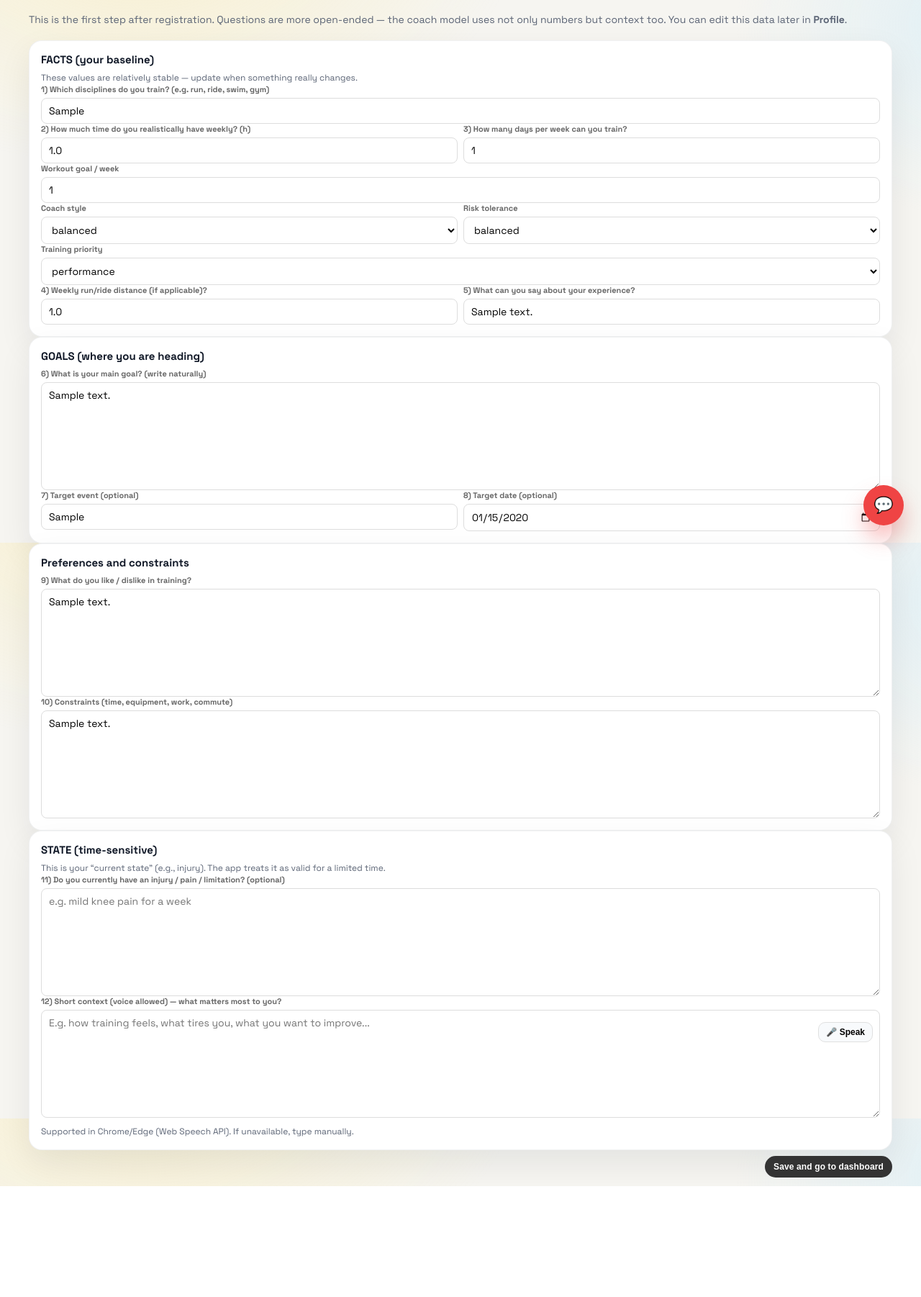
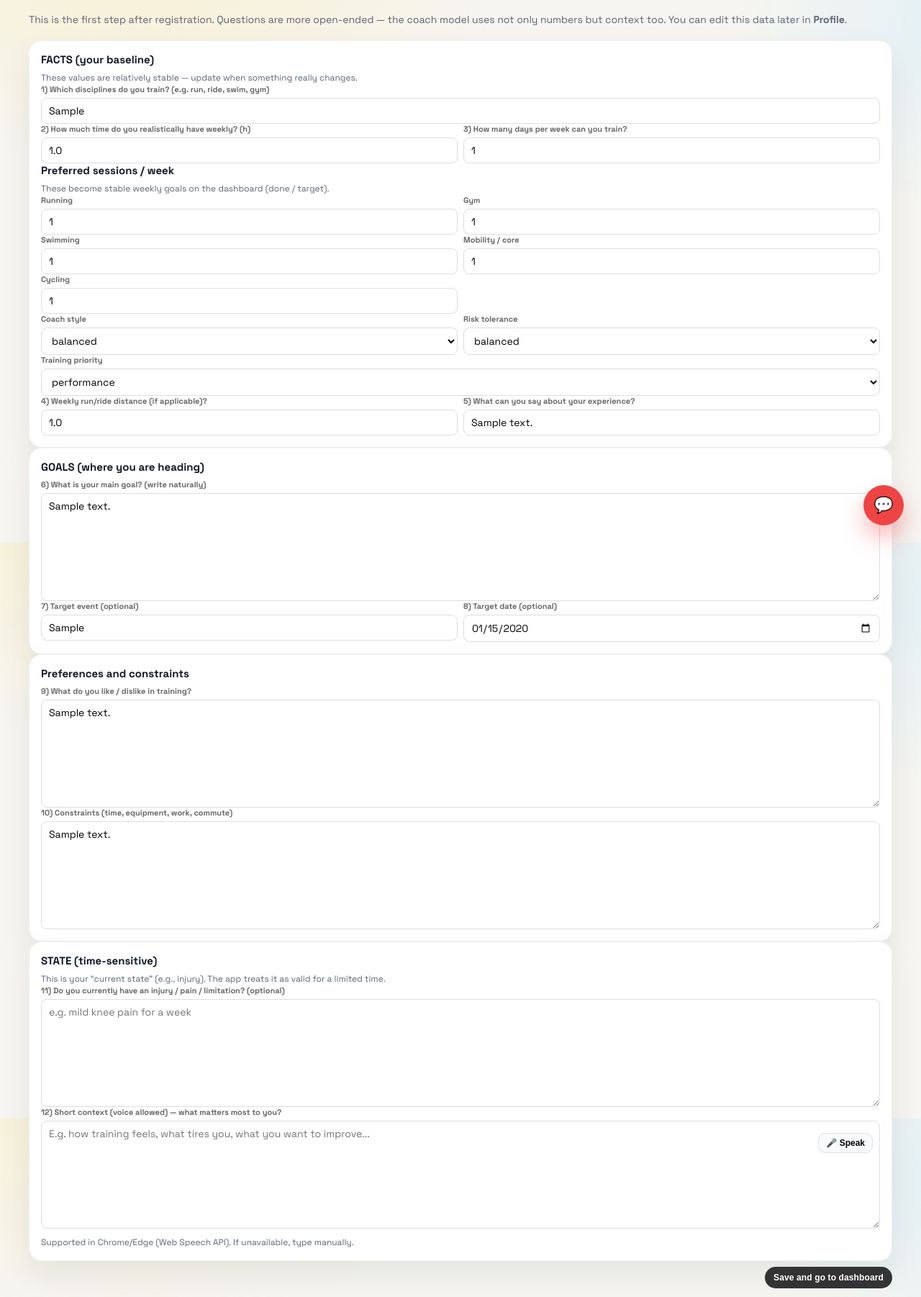
Before and after one commit to kub147/training-app, a Flask app: page /onboarding in a window 1280 px wide. Shown: the part 46-1848 px from the top of the page at 72% size. Before the commit the page ends 1694 px from the top, so only its background shows below. Run offline with Flask 3, Linux system fonts and the light colour scheme; a user stored in the database is signed in; tables that the repository leaves empty hold one stand-in row (values such as "Sample post"); some libraries are stand-ins or nearby versions.

Commit message:
added numbers of traning

```diff
--- a/app.py
+++ b/app.py
@@ -75,7 +75,7 @@ I18N = {
         "calendar_city_prompt": "Podaj miasto do prognozy pogody (np. Warszawa):",
         "calendar_city_not_found": "Nie znaleziono miasta",
         "calendar_progress": "Realizacja tygodnia",
-        "calendar_goal_missing": "Ustaw cel tygodniowy w profilu, by lepiej śledzić postęp.",
+        "calendar_goal_missing": "Ustaw cele tygodniowe w profilu, by lepiej śledzić postęp.",
         "calendar_copy_garmin": "Kopiuj pod Garmin",
         "calendar_copied": "Skopiowano opis treningu",
         "plan_warmup": "Rozgrzewka",
@@ -139,7 +139,7 @@ I18N = {
         "goal_done_text": "Cel osiągnięty! 🎉",
         "goal_left_text": "Zostało: {count}",
         "goal_profile_hint": "Cel ustawisz w profilu",
-        "goal_per_week_label": "Cel treningów / tydzień",
+        "goal_per_week_label": "Cel biegów / tydzień",
         "activity_count_title": "⏱️ Aktywności (liczba)",
         "km_chart_title": "📏 Kilometry według dyscypliny",
         "km_total_label": "Łącznie",
@@ -175,7 +175,7 @@ I18N = {
         "calendar_city_prompt": "Provide city for weather forecast (e.g. London):",
         "calendar_city_not_found": "City not found",
         "calendar_progress": "Weekly completion",
-        "calendar_goal_missing": "Set weekly goal in profile to better track progress.",
+        "calendar_goal_missing": "Set weekly goals in profile to better track progress.",
         "calendar_copy_garmin": "Copy for Garmin",
         "calendar_copied": "Workout description copied",
         "plan_warmup": "Warm-up",
@@ -239,7 +239,7 @@ I18N = {
         "goal_done_text": "Goal achieved! 🎉",
         "goal_left_text": "Remaining: {count}",
         "goal_profile_hint": "Set your target in profile",
-        "goal_per_week_label": "Workout goal / week",
+        "goal_per_week_label": "Run goal / week",
         "activity_count_title": "⏱️ Activities (count)",
         "km_chart_title": "📏 Distance by discipline",
         "km_total_label": "Total",
@@ -724,6 +724,11 @@ def ensure_schema() -> None:
             'weekly_distance_km': "weekly_distance_km REAL",
             'days_per_week': "days_per_week INTEGER",
             'weekly_goal_workouts': "weekly_goal_workouts INTEGER",
+            'weekly_run_sessions': "weekly_run_sessions INTEGER",
+            'weekly_gym_sessions': "weekly_gym_sessions INTEGER",
+            'weekly_swim_sessions': "weekly_swim_sessions INTEGER",
+            'weekly_mobility_sessions': "weekly_mobility_sessions INTEGER",
+            'weekly_ride_sessions': "weekly_ride_sessions INTEGER",
             'coach_style': "coach_style TEXT",
             'risk_tolerance': "risk_tolerance TEXT",
             'training_priority': "training_priority TEXT",
@@ -800,6 +805,8 @@ ACTIVITY_LABELS = {
         "run": "Bieganie",
         "ride": "Rower",
         "swim": "Pływanie",
+        "gym": "Siłownia",
+        "mobility": "Mobilność",
         "weighttraining": "Siłownia",
         "workout": "Trening",
         "yoga": "Joga",
@@ -811,6 +818,8 @@ ACTIVITY_LABELS = {
         "run": "Running",
         "ride": "Cycling",
         "swim": "Swimming",
+        "gym": "Gym",
+        "mobility": "Mobility",
         "weighttraining": "Gym",
         "workout": "Workout",
         "yoga": "Yoga",
@@ -1217,9 +1226,13 @@ def compute_profile_defaults_from_history(user_id: int) -> None:
 
     # top sporty
     counts = {}
+    bucket_counts = {"run": 0, "gym": 0, "swim": 0, "mobility": 0, "ride": 0}
     for a in acts:
         key = (a.activity_type or "other").lower()
         counts[key] = counts.get(key, 0) + 1
+        bucket = normalize_activity_bucket(a.activity_type, a.notes)
+        if bucket in bucket_counts:
+            bucket_counts[bucket] += 1
     top = sorted(counts.items(), key=lambda x: x[1], reverse=True)[:4]
     top_sports = ",".join([t[0] for t in top])
 
@@ -1265,8 +1278,25 @@ def compute_profile_defaults_from_history(user_id: int) -> None:
     if profile.weekly_goal_workouts is None and avg_count > 0:
         profile.weekly_goal_workouts = max(1, int(round(avg_count)))
         changed = True
+    bucket_field_map = {
+        "run": "weekly_run_sessions",
+        "gym": "weekly_gym_sessions",
+        "swim": "weekly_swim_sessions",
+        "mobility": "weekly_mobility_sessions",
+        "ride": "weekly_ride_sessions",
+    }
+    for bucket, field_name in bucket_field_map.items():
+        if getattr(profile, field_name, None) is not None:
+            continue
+        bucket_total = bucket_counts.get(bucket, 0)
+        if bucket_total <= 0:
+            continue
+        avg_bucket_sessions = bucket_total / max(1, len(weeks))
+        setattr(profile, field_name, max(1, int(round(avg_bucket_sessions))))
+        changed = True
 
     if changed:
+        _sync_legacy_weekly_goal(profile)
         profile.updated_at = datetime.now(timezone.utc)
         db.session.commit()
 
@@ -1621,6 +1651,71 @@ def _recommended_weekly_volume_range_km(goal_discipline: str, goal_distance_km:
     return round(base_low * f, 1), round(base_high * f, 1)
 
 
+def _target_bucket_label(bucket: str) -> str:
+    labels = {
+        "run": tr("Bieganie", "Running"),
+        "gym": tr("Siłownia", "Gym"),
+        "swim": tr("Pływanie", "Swimming"),
+        "mobility": tr("Mobilność", "Mobility"),
+        "ride": tr("Rower", "Cycling"),
+    }
+    return labels.get(bucket, bucket)
+
+
+def _get_weekly_session_targets(profile_obj: UserProfile | None) -> dict[str, int]:
+    fields = {
+        "run": "weekly_run_sessions",
+        "gym": "weekly_gym_sessions",
+        "swim": "weekly_swim_sessions",
+        "mobility": "weekly_mobility_sessions",
+        "ride": "weekly_ride_sessions",
+    }
+    targets = {k: 0 for k in fields}
+    if profile_obj:
+        for key, field in fields.items():
+            val = getattr(profile_obj, field, None)
+            try:
+                targets[key] = max(0, int(val or 0))
+            except Exception:
+                targets[key] = 0
+
+        if not any(targets.values()):
+            fallback = int(profile_obj.weekly_goal_workouts or 0)
+            if fallback <= 0:
+                fallback = int(profile_obj.days_per_week or 0)
+            if fallback <= 0:
+                fallback = 3
+            targets["run"] = fallback
+    else:
+        targets["run"] = 3
+
+    return targets
+
+
+def _sync_legacy_weekly_goal(profile_obj: UserProfile) -> None:
+    targets = _get_weekly_session_targets(profile_obj)
+    total = sum(targets.values())
+    if total > 0:
+        profile_obj.weekly_goal_workouts = total
+
+
+def _count_week_sessions_by_target(user_id: int, week_start: date, week_end: date | None = None) -> dict[str, int]:
+    if week_end is None:
+        week_end = week_start + timedelta(days=6)
+    acts = _load_user_activities_with_fallback(
+        user_id=user_id,
+        start=datetime.combine(week_start, datetime.min.time()),
+        end=datetime.combine(week_end + timedelta(days=1), datetime.min.time()),
+        order_asc=True,
+    )
+    out = {"run": 0, "gym": 0, "swim": 0, "mobility": 0, "ride": 0}
+    for a in acts:
+        b = normalize_activity_bucket(a.activity_type, a.notes)
+        if b in out:
+            out[b] += 1
+    return out
+
+
 def build_goal_progress(user_id: int, profile_obj: UserProfile | None, range_days: int, stats: dict) -> dict | None:
     if not profile_obj or not profile_obj.target_date:
         return None
@@ -1675,16 +1770,11 @@ def build_goal_progress(user_id: int, profile_obj: UserProfile | None, range_day
     else:
         projected_4w = target_weekly
 
-    weekly_goal = int(profile_obj.weekly_goal_workouts or 3)
-    weekly_goal = max(1, weekly_goal)
+    weekly_targets = _get_weekly_session_targets(profile_obj)
+    weekly_goal = max(1, sum(weekly_targets.values()))
     week_start = today - timedelta(days=today.weekday())
-    this_week_acts = _load_user_activities_with_fallback(
-        user_id=user_id,
-        start=datetime.combine(week_start, datetime.min.time()),
-        end=datetime.combine(today + timedelta(days=1), datetime.min.time()),
-        order_asc=True,
-    )
-    workouts_done = sum(1 for a in this_week_acts if _activity_start_dt(a))
+    done_targets = _count_week_sessions_by_target(user_id=user_id, week_start=week_start, week_end=today)
+    workouts_done = sum(done_targets.values())
     completion_pct = int(round(min(100.0, (workouts_done / max(1, weekly_goal)) * 100.0)))
 
     if days_left <= 0:
@@ -1722,6 +1812,8 @@ def build_goal_progress(user_id: int, profile_obj: UserProfile | None, range_day
         "completion_pct": completion_pct,
         "weekly_goal": weekly_goal,
         "workouts_done_this_week": workouts_done,
+        "weekly_targets": weekly_targets,
+        "weekly_done_targets": done_targets,
         "updated_on": today.isoformat(),
     }
 
@@ -1771,6 +1863,16 @@ def get_profile_and_state_context(user: User) -> str:
             facts.append(f"Dni treningowe/tydz.: {profile.days_per_week}")
         if profile.weekly_goal_workouts is not None:
             facts.append(f"Cel treningów/tydz.: {profile.weekly_goal_workouts}")
+        weekly_targets = _get_weekly_session_targets(profile)
+        if any(weekly_targets.values()):
+            facts.append(
+                "Preferowana częstotliwość/tydz.: "
+                f"run {weekly_targets.get('run', 0)}, "
+                f"gym {weekly_targets.get('gym', 0)}, "
+                f"swim {weekly_targets.get('swim', 0)}, "
+                f"mobility {weekly_targets.get('mobility', 0)}, "
+                f"ride {weekly_targets.get('ride', 0)}"
+            )
         if profile.experience_text:
             facts.append(f"Doświadczenie: {profile.experience_text}")
         lines.append("FACTS: " + (" | ".join(facts) if facts else "brak"))
@@ -2211,7 +2313,11 @@ def onboarding():
         profile.weekly_time_hours = _to_float(request.form.get("weekly_time_hours"))
         profile.weekly_distance_km = _to_float(request.form.get("weekly_distance_km"))
         profile.days_per_week = _to_int(request.form.get("days_per_week"))
-        profile.weekly_goal_workouts = _to_int(request.form.get("weekly_goal_workouts"))
+        profile.weekly_run_sessions = _to_int(request.form.get("weekly_run_sessions"))
+        profile.weekly_gym_sessions = _to_int(request.form.get("weekly_gym_sessions"))
+        profile.weekly_swim_sessions = _to_int(request.form.get("weekly_swim_sessions"))
+        profile.weekly_mobility_sessions = _to_int(request.form.get("weekly_mobility_sessions"))
+        profile.weekly_ride_sessions = _to_int(request.form.get("weekly_ride_sessions"))
         profile.coach_style = _clip(request.form.get("coach_style"), 40)
         profile.risk_tolerance = _clip(request.form.get("risk_tolerance"), 40)
         profile.training_priority = _clip(request.form.get("training_priority"), 40)
@@ -2242,6 +2348,7 @@ def onboarding():
         if injuries_text:
             set_or_refresh_injury_state(current_user.id, injuries_text)
 
+        _sync_legacy_weekly_goal(profile)
         current_user.onboarding_completed = True
         try:
             db.session.commit()
@@ -2314,7 +2421,11 @@ def profile():
             profile_obj.weekly_time_hours = _to_float(request.form.get("weekly_time_hours"))
             profile_obj.weekly_distance_km = _to_float(request.form.get("weekly_distance_km"))
             profile_obj.days_per_week = _to_int(request.form.get("days_per_week"))
-            profile_obj.weekly_goal_workouts = _to_int(request.form.get("weekly_goal_workouts"))
+            profile_obj.weekly_run_sessions = _to_int(request.form.get("weekly_run_sessions"))
+            profile_obj.weekly_gym_sessions = _to_int(request.form.get("weekly_gym_sessions"))
+            profile_obj.weekly_swim_sessions = _to_int(request.form.get("weekly_swim_sessions"))
+            profile_obj.weekly_mobility_sessions = _to_int(request.form.get("weekly_mobility_sessions"))
+            profile_obj.weekly_ride_sessions = _to_int(request.form.get("weekly_ride_sessions"))
             profile_obj.coach_style = _clip(request.form.get("coach_style"), 40)
             profile_obj.risk_tolerance = _clip(request.form.get("risk_tolerance"), 40)
             profile_obj.training_priority = _clip(request.form.get("training_priority"), 40)
@@ -2340,6 +2451,7 @@ def profile():
             else:
                 clear_active_injury_states(current_user.id)
 
+            _sync_legacy_weekly_goal(profile_obj)
             db.session.commit()
         except Exception as e:
             app.logger.exception("Profile save failed for user %s: %s", current_user.id, e)
@@ -2629,16 +2741,25 @@ def index():
         })
 
     # Weekly goals + coach note
-    planned_counts = {}
-    for d, plan in plan_map.items():
-        if d >= today_str:
-            s = plan.get("sport") or "other"
-            planned_counts[s] = planned_counts.get(s, 0) + 1
-    weekly_goal_items = [f"{cnt}x {activity_label(s)}" for s, cnt in sorted(planned_counts.items(), key=lambda x: (-x[1], x[0]))]
-
-    done_total = sum(day_done[d.isoformat()]["count"] for d in week_dates if d <= today)
     profile_obj = UserProfile.query.filter_by(user_id=current_user.id).first()
-    weekly_goal_target = max(1, int(profile_obj.weekly_goal_workouts or max(3, len(planned_counts) or 1))) if profile_obj else max(1, len(planned_counts) or 3)
+    weekly_targets = _get_weekly_session_targets(profile_obj)
+    weekly_done = _count_week_sessions_by_target(
+        user_id=current_user.id,
+        week_start=week_start,
+        week_end=today,
+    )
+
+    weekly_goal_items = []
+    ordered_buckets = ["run", "gym", "swim", "mobility", "ride"]
+    for bucket in ordered_buckets:
+        target_val = int(weekly_targets.get(bucket, 0) or 0)
+        if target_val <= 0:
+            continue
+        done_val = int(weekly_done.get(bucket, 0) or 0)
+        weekly_goal_items.append(f"{_target_bucket_label(bucket)}: {done_val}/{target_val}")
+
+    done_total = sum(int(v or 0) for v in weekly_done.values())
+    weekly_goal_target = max(1, sum(int(v or 0) for v in weekly_targets.values()))
     completion_pct = int(round(min(100.0, (done_total / max(1, weekly_goal_target)) * 100.0)))
     days_left = (week_end - today).days
 
@@ -2685,7 +2806,10 @@ def metrics():
 
     stats = compute_stats(current_user.id, range_days)
     profile_obj = UserProfile.query.filter_by(user_id=current_user.id).first()
-    weekly_goal = (profile_obj.weekly_goal_workouts if profile_obj and profile_obj.weekly_goal_workouts else 3)
+    weekly_targets = _get_weekly_session_targets(profile_obj)
+    weekly_goal = int(weekly_targets.get("run", 0) or 0)
+    if weekly_goal <= 0:
+        weekly_goal = int(profile_obj.weekly_goal_workouts or 3) if profile_obj else 3
     weekly_goal = max(1, int(weekly_goal))
     goal_target = max(1, int(round((weekly_goal * range_days) / 7)))
 
@@ -2822,6 +2946,24 @@ def generate_forecast():
     today_dt = datetime.now().date()
     today = today_dt.strftime("%Y-%m-%d")
     days_to_generate = max(1, 7 - today_dt.weekday())  # do niedzieli włącznie
+    week_start = today_dt - timedelta(days=today_dt.weekday())
+    weekly_targets = _get_weekly_session_targets(profile_obj)
+    weekly_done = _count_week_sessions_by_target(
+        user_id=current_user.id,
+        week_start=week_start,
+        week_end=today_dt,
+    )
+    weekly_remaining = {
+        k: max(0, int(weekly_targets.get(k, 0) or 0) - int(weekly_done.get(k, 0) or 0))
+        for k in weekly_targets
+    }
+    weekly_target_context = {
+        "week_start": week_start.isoformat(),
+        "today": today_dt.isoformat(),
+        "targets": weekly_targets,
+        "done_until_today": weekly_done,
+        "remaining_to_fill": weekly_remaining,
+    }
 
     language_hint = tr(
         "Opis i uzasadnienie pisz po polsku.",
@@ -2946,6 +3088,9 @@ SYGNAŁY CHECK-IN:
 
 KONTEKST CELU:
 {json.dumps(goal_progress, ensure_ascii=False) if goal_progress else "Brak aktywnego celu z datą."}
+
+CELE TYGODNIOWE UŻYTKOWNIKA (MUSISZ UWZGLĘDNIĆ):
+{json.dumps(weekly_target_context, ensure_ascii=False)}
 
 FORMAT (BARDZO WAŻNE):
 - Zwróć WYŁĄCZNIE JSON (bez markdown, bez komentarzy) w formie:
@@ -2972,6 +3117,8 @@ FORMAT (BARDZO WAŻNE):
 - Dokładnie {days_to_generate} dni.
 - {language_hint}
 - Każdy dzień MUSI mieć: warmup, main_set, cooldown (bez pustych pól).
+- Priorytet: plan na pozostałe dni tygodnia powinien dążyć do domknięcia `remaining_to_fill`.
+- Nie dokładamy zbędnie modalności z `remaining_to_fill = 0`, chyba że wymagają tego regeneracja lub bezpieczeństwo.
 """
 
     try:
--- a/models.py
+++ b/models.py
@@ -46,6 +46,11 @@ class UserProfile(db.Model):
     weekly_distance_km = db.Column(db.Float)          # declared distance per week
     days_per_week = db.Column(db.Integer)             # training days per week
     weekly_goal_workouts = db.Column(db.Integer)      # target workouts per week (for metrics goal)
+    weekly_run_sessions = db.Column(db.Integer)       # preferred run sessions/week
+    weekly_gym_sessions = db.Column(db.Integer)       # preferred strength sessions/week
+    weekly_swim_sessions = db.Column(db.Integer)      # preferred swim sessions/week
+    weekly_mobility_sessions = db.Column(db.Integer)  # preferred mobility/yoga sessions/week
+    weekly_ride_sessions = db.Column(db.Integer)      # preferred ride sessions/week
     coach_style = db.Column(db.String(40))            # concise|motivating|technical|balanced
     risk_tolerance = db.Column(db.String(40))         # conservative|balanced|aggressive
     training_priority = db.Column(db.String(40))      # performance|consistency|health
--- a/templates/onboarding.html
+++ b/templates/onboarding.html
@@ -56,9 +56,33 @@
                 </div>
             </div>
 
-            <div class="field">
-                <label>{{ t('goal_per_week_label') }}</label>
-                <input type="number" min="1" max="30" name="weekly_goal_workouts" value="{{ profile.weekly_goal_workouts if profile.weekly_goal_workouts is not none else '' }}" placeholder="{{ tx('np. 3','e.g. 3') }}">
+            <div class="section-title">{{ tx('Preferowana liczba sesji / tydzień','Preferred sessions / week') }}</div>
+            <div class="help-text">{{ tx('To będą stałe cele tygodnia na panelu (zrealizowane / docelowe).','These become stable weekly goals on the dashboard (done / target).') }}</div>
+            <div class="form-row">
+                <div class="field">
+                    <label>{{ tx('Bieganie','Running') }}</label>
+                    <input type="number" min="0" max="14" name="weekly_run_sessions" value="{{ profile.weekly_run_sessions if profile.weekly_run_sessions is not none else '' }}" placeholder="{{ tx('np. 3','e.g. 3') }}">
+                </div>
+                <div class="field">
+                    <label>{{ tx('Siłownia','Gym') }}</label>
+                    <input type="number" min="0" max="14" name="weekly_gym_sessions" value="{{ profile.weekly_gym_sessions if profile.weekly_gym_sessions is not none else '' }}" placeholder="{{ tx('np. 2','e.g. 2') }}">
+                </div>
+            </div>
+            <div class="form-row">
+                <div class="field">
+                    <label>{{ tx('Pływanie','Swimming') }}</label>
+                    <input type="number" min="0" max="14" name="weekly_swim_sessions" value="{{ profile.weekly_swim_sessions if profile.weekly_swim_sessions is not none else '' }}" placeholder="{{ tx('np. 1','e.g. 1') }}">
+                </div>
+                <div class="field">
+                    <label>{{ tx('Mobilność / core','Mobility / core') }}</label>
+                    <input type="number" min="0" max="14" name="weekly_mobility_sessions" value="{{ profile.weekly_mobility_sessions if profile.weekly_mobility_sessions is not none else '' }}" placeholder="{{ tx('np. 1','e.g. 1') }}">
+                </div>
+            </div>
+            <div class="form-row">
+                <div class="field">
+                    <label>{{ tx('Rower','Cycling') }}</label>
+                    <input type="number" min="0" max="14" name="weekly_ride_sessions" value="{{ profile.weekly_ride_sessions if profile.weekly_ride_sessions is not none else '' }}" placeholder="{{ tx('np. 1','e.g. 1') }}">
+                </div>
             </div>
 
             <div class="form-row">
```
Also changed, not shown: templates/metrics.html (+8 -0 lines), templates/profile.html (+24 -2 lines).
